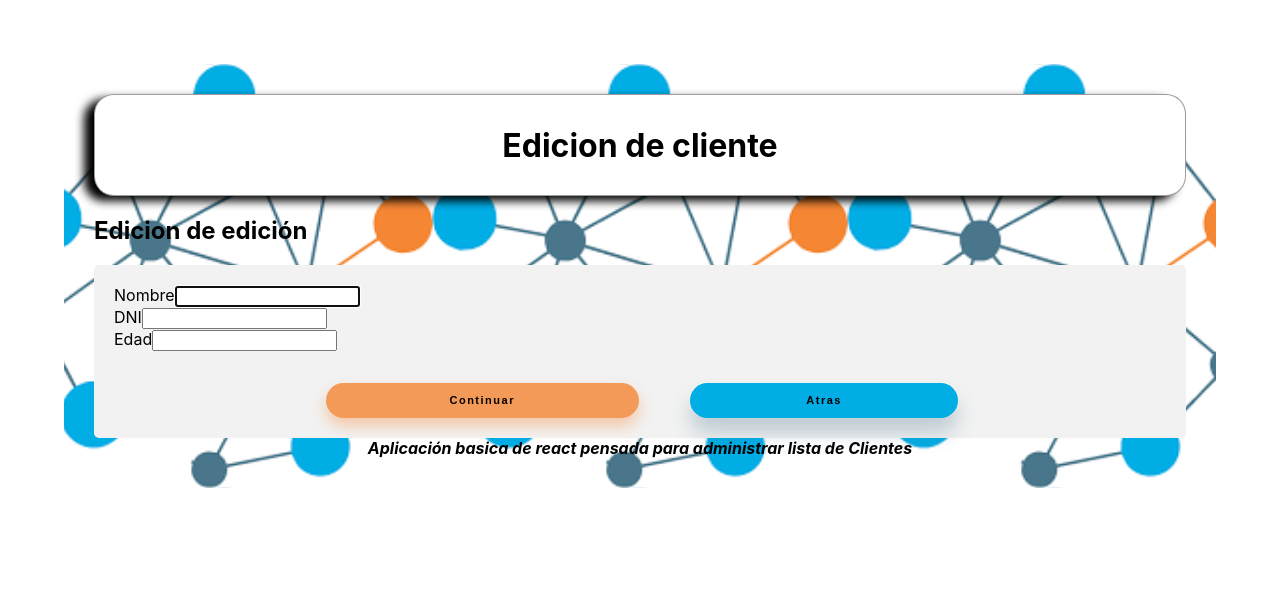
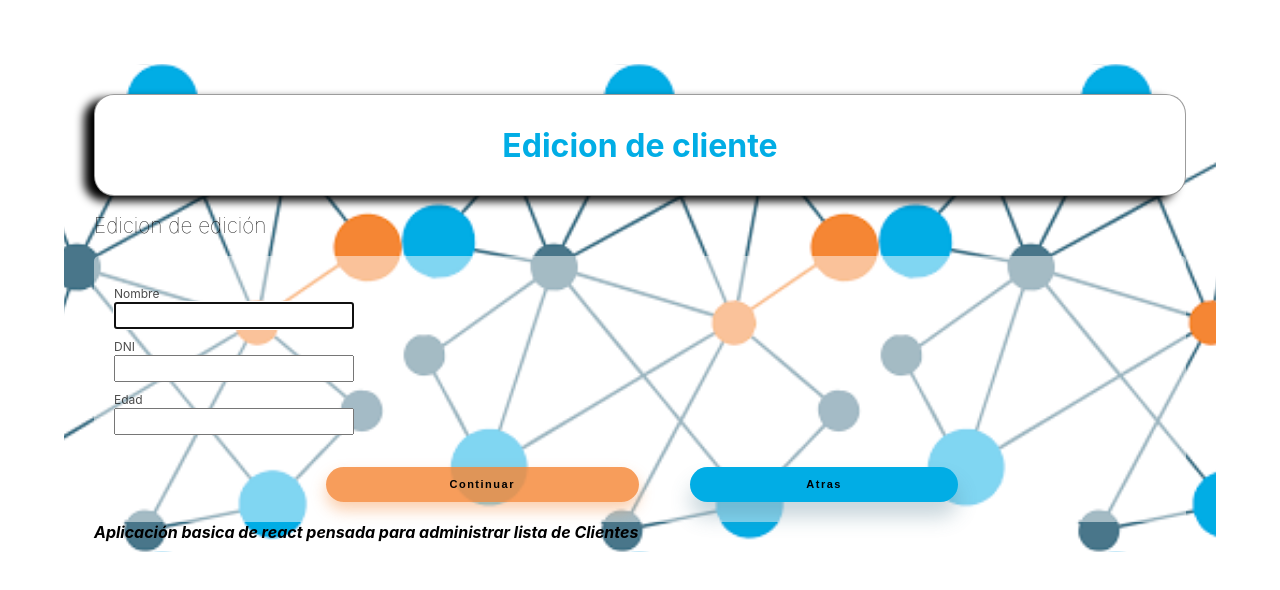
Before and after one commit to jr-98/ReactCourse, a React (Create React App) app: page /customers/1/edit in a window 1280 px wide. Shown: the top 590 px of the page. Built offline with nearby package versions, Linux system fonts and the light colour scheme; data requests are answered from the project's data file.

Commit message:
Sección 40: Más React, ES6, React-Router y CSS. Completa

```diff
--- a/src/App.css
+++ b/src/App.css
@@ -36,119 +36,3 @@
     transform: rotate(360deg);
   }
 }
-
-.button.type3{color:#435a6b;
-position: relative;
-width:277px;
-height:50px;
-/* line-height: 60px; */
-text-align: center;
-cursor: pointer;
-font-weight:600;
-font-size:17px;
-z-index: 1;
-}
-.button.type3.type3::after,.button.type3.type3::before{
-  content:"";
-  display:block;
-  position:absolute;
-  width:20%;
-  height:20%;
-  z-index: 1;
-  border:2px solid;transition:all .6s ease;border-radius:2px
-}
-.button.type3.type3::after{
-  bottom:0;
-  z-index: 1;
-  right:0;
-  border-color:transparent #435a6b #435a6b transparent
-}
-.button.type3.type3::before{
-  top:0;
-  z-index: 1;
-  left:0;
-  border-color:#435a6b transparent transparent #435a6b
-}
-.button.type3.type3:hover:after,.button.type3.type3:hover:before{
-  border-color:#435a6b;
-  z-index: 1;
-  width:277px;
-height:50px;
-z-index: 1;
-}
-.submit-from{
-  height: 100%;
-  padding-top: 2em;
-  align-items: center;
-  justify-content: center;
-  width: 35%;
-  position: relative;
-  display: flex;
-}
-.submit-from button{
-  border-radius: 45px;
-  border: none;
-  width: 85%;
-  height: 35px;
-  font-size: 11px;
-  letter-spacing: 1.5px;
-  font-weight: 700;
-  background-color: rgba(245, 134, 52, 0.807);
-  box-shadow: 0px 8px 15px rgba(245, 134, 52, 0.4);
-  transition: all 0.3s ease 0s;
-  cursor: pointer;
-  outline: none;
-}
-.submit-from button:hover{
- background-color: rgb(1, 173, 229);
- box-shadow: 0px 15px 20px rgba(73, 118, 138,0.3);
- width: 90%;
- color: #fff;
- transform: translateY(-7px);
-}
-.submit-from button:disabled{
-  border-radius: 40px;
-  border: none;
-  height: 35px;
-  font-size: 11px;
-  letter-spacing: 1.5px;
-  font-weight: 300;
-  background-color: rgb(73, 118, 138);
-  box-shadow: 0px 8px 15px rgba(74, 85, 88, 0.779);
-  cursor: pointer;
-}
-
-.back-button{
-  height: 100%;
-  width: 30%;
-  padding-top: 2em;
-  align-items: center;
-  justify-content: center;
-  position: relative;
-  display: flex;
-}
-.back-button button{
-  border-radius: 45px;
-  border: none;
-  width: 85%;
-  height: 35px;
-  font-size: 11px;
-  letter-spacing: 1.5px;
-  font-weight: 700;
-  background-color: rgb(1, 173, 229);
-  box-shadow: 0px 15px 20px rgba(73, 118, 138,0.3);
-  transition: all 0.3s ease 0s;
-  cursor: pointer;
-  outline: none;
-}
-.back-button button:hover{
-  background-color: rgba(245, 134, 52, 0.807);
-  box-shadow: 0px 8px 15px rgba(245, 134, 52, 0.4);
-  color: #fff;
-   width: 90%;
-  transform: translateY(-7px);
-}
-.container-button{
-  display:flex ;
-  justify-content: center;
-}
--- a/src/api/index.jsx
+++ b/src/api/index.jsx
@@ -36,5 +36,5 @@ export const apiDelete = (url, id) => () =>
             if (r.error) {
                 return Promise.reject(r.validation);
             }
-            return r
+            return id
         });
--- a/src/components/CustomerEdit/CustomerEdit.jsx
+++ b/src/components/CustomerEdit/CustomerEdit.jsx
@@ -115,7 +115,7 @@ const CustomerEdit = ({ customers = [{ name: '', dni: '', age: '' }], fetchCusto
                         name='dni'
                         type="text"
                         value={stateForm.dni ? stateForm.dni : dni}
-                        onBlur={() => handleBlurNum({ value: stateForm.dni, stateName: "dni" })}
+                        onBlur={handleBlurTxt}
                         onChange={handleChange}
                         aria-errormessage={stateForm.dniError}
                     />
@@ -133,7 +133,10 @@ const CustomerEdit = ({ customers = [{ name: '', dni: '', age: '' }], fetchCusto
                         onBlur={() => handleBlurNum({ value: parseInt(stateForm.age), stateName: "age" })}
                         aria-errormessage={stateForm.ageError}
                     />
-                    <ErrorComponent value={stateForm.age} error={stateForm.ageError} msj='Ingrese solo valores numéricos' />
+                    {
+                        !stateForm.ageError &&
+                        <ErrorComponent value={stateForm.age} error={stateForm.ageError} msj='Ingrese solo valores numéricos' />
+                    }
                 </div>
                 <div className='container-button'>
                     <div className='submit-from'>
--- a/src/components/CustomerList/CustomerList.jsx
+++ b/src/components/CustomerList/CustomerList.jsx
@@ -5,7 +5,7 @@ import CustomerListItem from '../CustomerListItem'
 const CustomerList = ({ customers, urlPath }) => {
     return (
         <div>
-            <div className="customerts-list">
+            <div className="customers-list">
                 {
                     customers && customers.map(c =>
                         <CustomerListItem
--- a/src/components/CustomerListItem/CustomerListItem.jsx
+++ b/src/components/CustomerListItem/CustomerListItem.jsx
@@ -6,13 +6,13 @@ const CustomerListItem = ({ name, urlPath, dni, editAction, delAction }) => {
     return (
         <div>
             <div className="customers-list-item">
-                <div className="fields">
+                <div className="field">
                     <Link to={`${urlPath}${dni}`}>{name}</Link>
                 </div>
-                <div className="fields">
+                <div className="field">
                     <Link to={`${urlPath}${dni}/edit`}>{editAction}</Link>
                 </div>
-                <div className="fields">
+                <div className="field">
                     <Link to={`${urlPath}${dni}/delete`}>{delAction}</Link>
                 </div>
             </div>
--- a/src/components/containers/CustomerContainer.jsx
+++ b/src/components/containers/CustomerContainer.jsx
@@ -18,6 +18,7 @@ class CustomerContainer extends Component {
     }
     onDelete = id => {
         this.props.deleteCustomer(id);
+        alert('Cliente eliminado correctamente')
     }
 
     renderBody = () => {
--- a/src/index.css
+++ b/src/index.css
@@ -20,6 +20,26 @@ code {
   background-repeat: unset;
   background-position: center;
 }
+.app-frame form {
+  width: 100%;
+  background: rgba(255,255,255,0.5);
+  padding: 20px;
+  box-sizing: border-box;
+  border-radius: 5px;
+}
+.app-frame form label {
+  width: 100%;
+  display: inline-block;
+  margin-top: 10px;
+  color: rgba(0,0,0,0.7);
+  font-size: 12px;
+}
+
+.app-frame form input {
+  font-size: 18px;
+  font-style: bolder;
+}
+
 .customer-actions{
   background: #AAA;
   padding: 10px;
@@ -58,12 +78,36 @@ code {
   margin: auto;
   display: flex;
 }
-.customers-list-item .fields{
+.app-header h1 {
+  color:rgb(1, 173, 229) ;
+}
+
+.app-frame h2 {
+  font-weight: lighter;
+  font-size: 1.3em;
+}
+
+.customers-list-item .field{
   width: calc(300px);
   margin: 1px;
   padding: 5px;
   display: inline-block;
   background: #dcdcdc;
+}
+.customers-list-item .field > a{
+  color: #222;
+  text-decoration: none;
+  font-weight:bolder;
+}
+.customers-list .customers-list-item:nth-child(even){
+  background: #EEE;
+}
+.customer-data strong {
+  width: 100%;
+  display: inline-block;
+  margin-top: 10px;
+  color: #333;
+  font-size: 11px;
 }
 .footer-text{
   text-align: center;
@@ -71,9 +115,125 @@ code {
   font-style: italic;
   font-weight: bolder;
   font-size: 1rem;
+  position: absolute;
 }
 .customer-form{
   border-radius: 5px;
   background-color: #f2f2f2;
   padding: 20px;
 }
+.button.type3{color:#435a6b;
+position: relative;
+width:277px;
+height:50px;
+/* line-height: 60px; */
+text-align: center;
+cursor: pointer;
+font-weight:600;
+font-size:17px;
+z-index: 1;
+}
+.button.type3.type3::after,.button.type3.type3::before{
+  content:"";
+  display:block;
+  position:absolute;
+  width:20%;
+  height:20%;
+  z-index: 1;
+  border:2px solid;transition:all .6s ease;border-radius:2px
+}
+.button.type3.type3::after{
+  bottom:0;
+  z-index: 1;
+  right:0;
+  border-color:transparent #435a6b #435a6b transparent
+}
+.button.type3.type3::before{
+  top:0;
+  z-index: 1;
+  left:0;
+  border-color:#435a6b transparent transparent #435a6b
+}
+.button.type3.type3:hover:after,.button.type3.type3:hover:before{
+  border-color:#435a6b;
+  z-index: 1;
+  width:277px;
+height:50px;
+z-index: 1;
+}
+.submit-from{
+  height: 100%;
+  padding-top: 2em;
+  align-items: center;
+  justify-content: center;
+  width: 35%;
+  position: relative;
+  display: flex;
+}
+.submit-from button{
+  border-radius: 45px;
+  border: none;
+  width: 85%;
+  height: 35px;
+  font-size: 11px;
+  letter-spacing: 1.5px;
+  font-weight: 700;
+  background-color: rgba(245, 134, 52, 0.807);
+  box-shadow: 0px 8px 15px rgba(245, 134, 52, 0.4);
+  transition: all 0.3s ease 0s;
+  cursor: pointer;
+  outline: none;
+}
+.submit-from button:hover{
+ background-color: rgb(1, 173, 229);
+ box-shadow: 0px 15px 20px rgba(73, 118, 138,0.3);
+ width: 90%;
+ color: #fff;
+ transform: translateY(-7px);
+}
+.submit-from button:disabled{
+  border-radius: 40px;
+  border: none;
+  height: 35px;
+  font-size: 11px;
+  letter-spacing: 1.5px;
+  font-weight: 300;
+  background-color: rgb(73, 118, 138);
+  box-shadow: 0px 8px 15px rgba(74, 85, 88, 0.779);
+  cursor: pointer;
+}
+
+.back-button{
+  height: 100%;
+  width: 30%;
+  padding-top: 2em;
+  align-items: center;
+  justify-content: center;
+  position: relative;
+  display: flex;
+}
+.back-button button{
+  border-radius: 45px;
+  border: none;
+  width: 85%;
+  height: 35px;
+  font-size: 11px;
+  letter-spacing: 1.5px;
+  font-weight: 700;
+  background-color: rgb(1, 173, 229);
+  box-shadow: 0px 15px 20px rgba(73, 118, 138,0.3);
+  transition: all 0.3s ease 0s;
+  cursor: pointer;
+  outline: none;
+}
+.back-button button:hover{
+  background-color: rgba(245, 134, 52, 0.807);
+  box-shadow: 0px 8px 15px rgba(245, 134, 52, 0.4);
+  color: #fff;
+   width: 90%;
+  transform: translateY(-7px);
+}
+.container-button{
+  display:flex ;
+  justify-content: center;
+}
--- a/src/reducers/customers.jsx
+++ b/src/reducers/customers.jsx
@@ -1,5 +1,10 @@
 import { handleActions } from 'redux-actions';
-import { FETCH_CUSTOMERS, INSERT_CUSTOMER, UPDATE_CUSTOMERS } from '../constants';
+import {
+    DELETE_CUSTOMER,
+    FETCH_CUSTOMERS,
+    INSERT_CUSTOMER,
+    UPDATE_CUSTOMERS,
+} from '../constants';
 //handleActions([ocj,inivtail value])
 export const customers = handleActions({
     [FETCH_CUSTOMERS]: (state, actions) => [...actions.payload],
@@ -25,5 +30,6 @@ export const customers = handleActions({
         //[{id:1,dni:,nombre:,age:}]
         // [{ id: 2, dni: 'newDni', nombre: 'newName': newAge }]
         return newCustomers
-    }
+    },
+    [DELETE_CUSTOMER]: (state, action) => state.filter(c => c.id !== action.payload)
 }, [])
```
